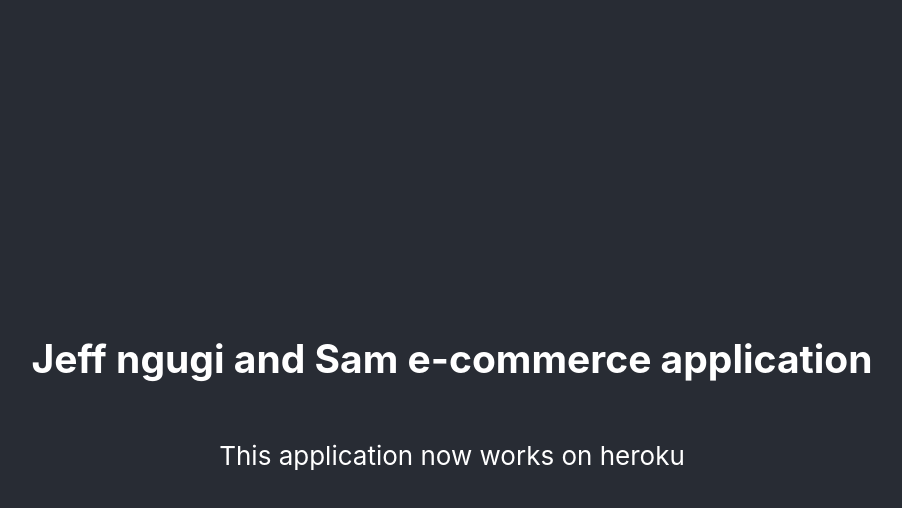
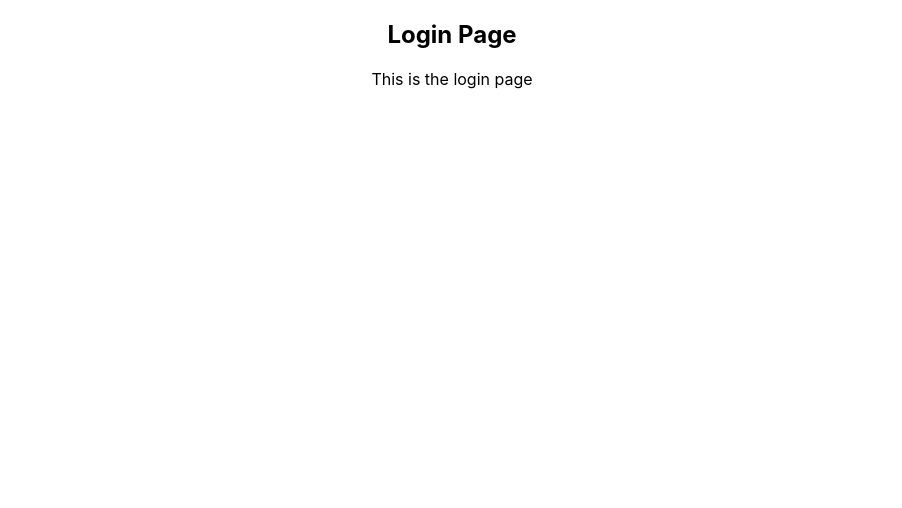
Before and after one commit to jeffngugi/ecommerce, a React (Create React App) app: page /login in a window 1280 px wide. Shown: the top 508 px of the page, without its empty margins (188-1090 px from the left). Built offline with nearby package versions, Linux system fonts and the light colour scheme.

Commit message:
set up router

```diff
--- a/package.json
+++ b/package.json
@@ -10,9 +10,11 @@
     "@types/node": "^12.0.0",
     "@types/react": "^16.9.0",
     "@types/react-dom": "^16.9.0",
+    "@types/react-router-dom": "^5.1.5",
     "express": "^4.17.1",
     "react": "^16.13.1",
     "react-dom": "^16.13.1",
+    "react-router-dom": "^5.2.0",
     "react-scripts": "3.4.1",
     "typescript": "~3.7.2"
   },
@@ -25,7 +27,7 @@
     "tsc": "tsc"
   },
   "engines": {
-    "node": "~12.14.1",
+    "node": "~12.15.0",
     "npm": "~6.13.4"
   },
   "eslintConfig": {
--- a/src/App.tsx
+++ b/src/App.tsx
@@ -1,13 +1,14 @@
-import React from 'react';
-import './App.css';
+import React from "react";
+import "./App.css";
+import { BrowserRouter as Router } from "react-router-dom";
+import Routes from "./components/Routes";
 
 function App() {
   return (
     <div className="App">
-      <header className="App-header">
-        <h2>Jeff ngugi and Sam e-commerce application</h2>
-        <p>This application now works on heroku</p>
-      </header>
+      <Router>
+        <Routes />
+      </Router>
     </div>
   );
 }
--- /dev/null
+++ b/src/components/Routes.tsx
@@ -0,0 +1,17 @@
+import React from "react";
+import { Route, Switch } from "react-router-dom";
+import Login from "./auths/Login";
+import Register from "./auths/Register";
+import Home from "./layouts/Home";
+
+const Routes = () => {
+  return (
+    <Switch>
+      <Route exact path="/" component={Home} />
+      <Route exact path="/login" component={Login} />
+      <Route exact path="/register" component={Register} />
+    </Switch>
+  );
+};
+
+export default Routes;
--- /dev/null
+++ b/src/components/auths/Login.tsx
@@ -0,0 +1,12 @@
+import React from "react";
+
+const Login = () => {
+  return (
+    <div>
+      <h2>Login Page</h2>
+      <p>This is the login page</p>
+    </div>
+  );
+};
+
+export default Login;
--- /dev/null
+++ b/src/components/auths/Register.tsx
@@ -0,0 +1,12 @@
+import React from "react";
+
+const Register = () => {
+  return (
+    <div>
+      <h1>Register</h1>
+      <p>Registration will be here</p>
+    </div>
+  );
+};
+
+export default Register;
--- /dev/null
+++ b/src/components/layouts/Home.tsx
@@ -0,0 +1,11 @@
+import React from "react";
+
+const Home = () => {
+  return (
+    <div>
+      <p>Home page</p>
+    </div>
+  );
+};
+
+export default Home;
```
Also changed, not shown: 1 other file (tests, documents, lock files or other folders).
